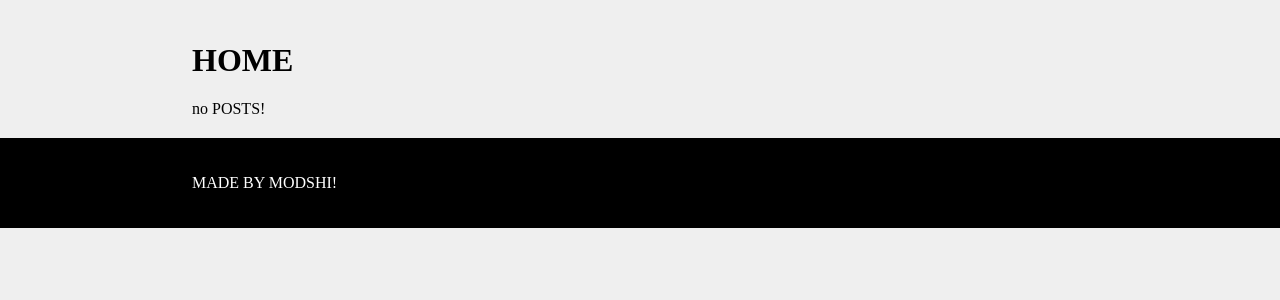
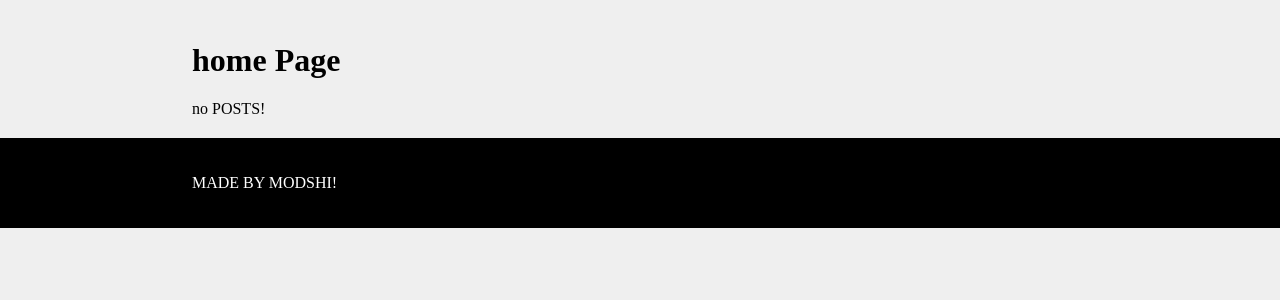
Before and after one commit to modshi/First-PHP-Project, a PHP site: page / in a window 1280 px wide. Shown: the part 130-430 px from the top of the page. Run offline with PHP 8.4, Linux system fonts and the light colour scheme; data that the repository does not hold is empty.

Commit message:
update title in index.php

```diff
--- a/index.php
+++ b/index.php
@@ -7,7 +7,7 @@ get_header()
 ?>
 
 
-<h1>HOME</h1>
+<h1>home Page</h1>
 
 <?php
 
```
